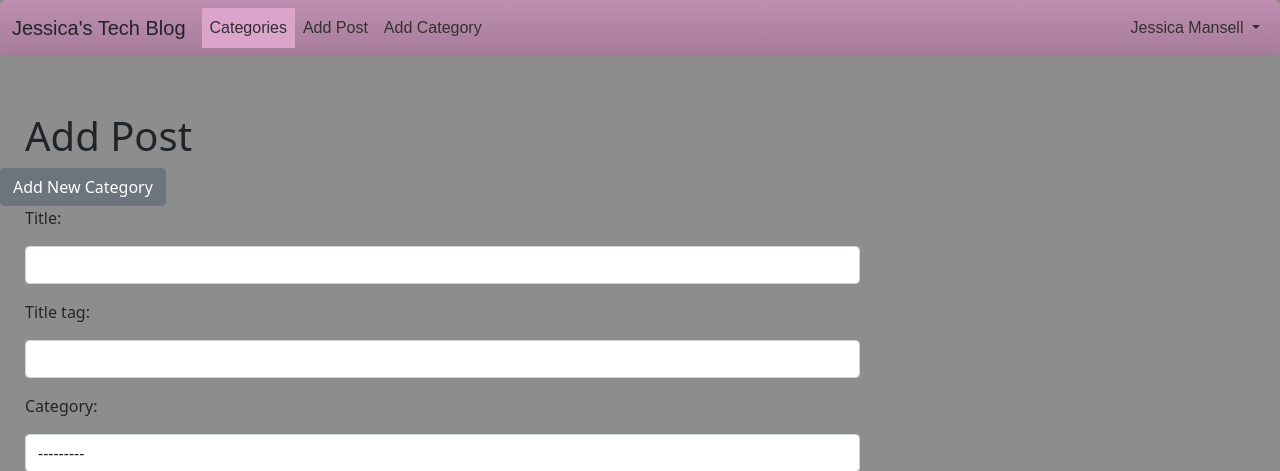
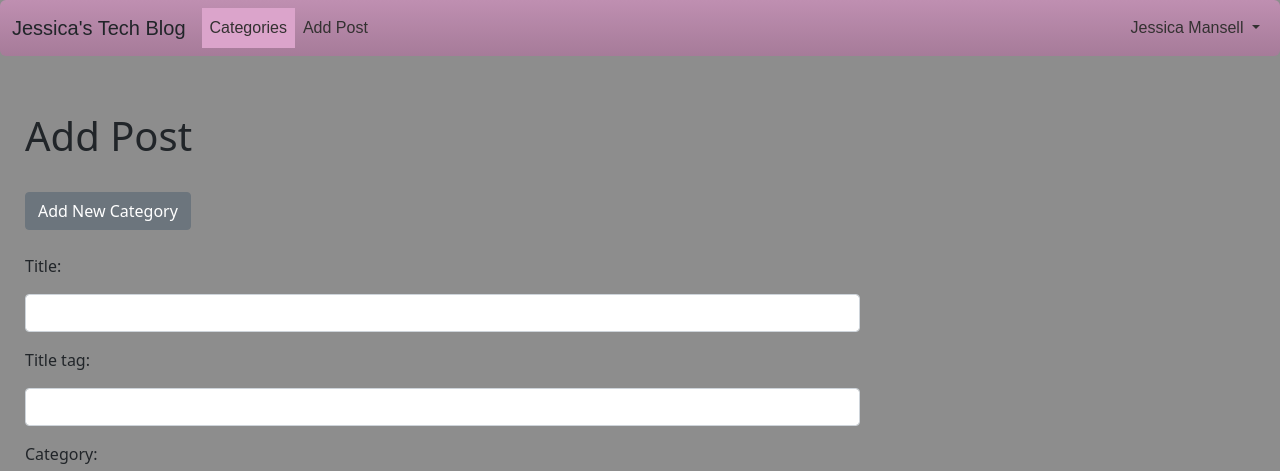
Before and after one commit to Jessica-Mansell/Personal-Website, a Django app: page /add_post/ in a window 1280 px wide. Shown: the top 471 px of the page. Run offline with Django 4.2, Linux system fonts and the light colour scheme; a user stored in the database is signed in; data comes from the database, SQL or seed files in the repository; some libraries are stand-ins or nearby versions.

Commit message:
link cat button

```diff
--- a/mysite/blogsite/static/mysite/style.css
+++ b/mysite/blogsite/static/mysite/style.css
@@ -76,3 +76,7 @@ p {
 label {
     margin-bottom: 1rem;
 }
+
+#cat_button {
+    margin-left: 25px;
+}
--- a/mysite/blogsite/templates/add_post.html
+++ b/mysite/blogsite/templates/add_post.html
@@ -5,7 +5,9 @@
 
 {% if user.is_authenticated %}
     <h1>Add Post</h1>
-    <button class="btn btn-secondary">Add New Category</button>
+    <br/>
+    <a href="{% url 'add_category' %}" class="btn btn-secondary" id="cat_button">Add New Category</a>
+    <br/>
     <br/>
     <div class="mb-3" id="add_container">
         <form method="POST" enctype="multipart/form-data">
--- a/mysite/blogsite/templates/base.html
+++ b/mysite/blogsite/templates/base.html
@@ -44,9 +44,6 @@
               {% if user.is_authenticated %}
                 <li class="nav-item">
                   <a class="nav-link" href="{% url 'add_post' %}" style="color: #333131; text-decoration: none;">Add Post</a>
-                </li>
-                <li class="nav-item">
-                  <a class="nav-link" href="{% url 'add_category' %}" style="color: #333131; text-decoration: none;">Add Category</a>
                 </li>
               {% else %}
                 <li class="nav-item">
```
